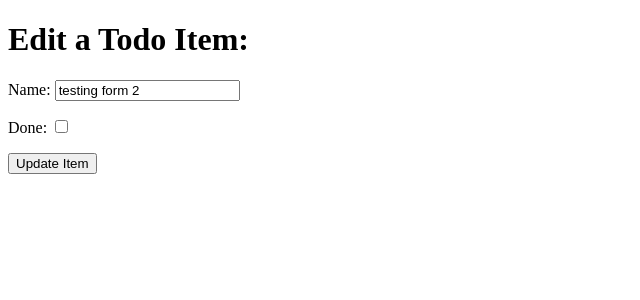
After one commit to BohdanBezushka/hello-django, a Django app: page /edit/3 in a window 1280 px wide. The commit adds this page. Shown: the top 300 px of the page, without its empty margins (0-640 px from the left). Run offline with Django 3.2, Linux system fonts and the light colour scheme; data comes from the database, SQL or seed files in the repository; both versions use the stored data as it was after the commit.

Commit message:
Add editing of items

```diff
--- a/django_todo/urls.py
+++ b/django_todo/urls.py
@@ -15,10 +15,11 @@ Including another URLconf
 """
 from django.contrib import admin
 from django.urls import path
-from todo.views import get_todo_list, add_item
+from todo.views import get_todo_list, add_item, edit_item
 
 urlpatterns = [
     path('admin/', admin.site.urls),
     path('', get_todo_list, name='get_todo_list'),
-    path('add', add_item, name='add')
+    path('add', add_item, name='add'),
+    path('edit/<item_id>', edit_item, name='edit')
 ]
--- /dev/null
+++ b/todo/templates/todo/edit_item.html
@@ -0,0 +1,21 @@
+<!DOCTYPE html>
+<html lang="en">
+<head>
+    <meta charset="UTF-8">
+    <meta http-equiv="X-UA-Compatible" content="IE=edge">
+    <meta name="viewport" content="width=device-width, initial-scale=1.0">
+    <title>Document</title>
+</head>
+<body>
+    <h1>Edit a Todo Item:</h1>
+    <form method="POST">
+        {% csrf_token %}
+        {{form.as_p}}
+        <div>
+            <p>
+                <button type="submit">Update Item</button>
+            </p>
+        </div>
+    </form>
+</body>
+</html>
--- a/todo/templates/todo/todo_list.html
+++ b/todo/templates/todo/todo_list.html
@@ -17,6 +17,9 @@
             {% else %}
             <td>{{ item.name }}</td>
             {% endif %}
+            <td>
+                <a href="/edit/{{item.id}}"><button>Edit</button></a>
+            </td>
         </tr>
         {% empty %}
         <tr>
--- a/todo/views.py
+++ b/todo/views.py
@@ -1,4 +1,4 @@
-from django.shortcuts import render, redirect
+from django.shortcuts import render, redirect, get_object_or_404
 from .models import Item
 from .forms import ItemForm
 # Create your views here.
@@ -22,3 +22,16 @@ def add_item(request):
         'form': form
     }
     return render(request, 'todo/add_item.html', context)
+
+def edit_item(request, item_id):
+    item = get_object_or_404(Item,id=item_id)
+    if request.method == 'POST':
+        form = ItemForm(request.POST, instance=item)
+        if form.is_valid():
+            form.save()
+            return redirect('get_todo_list')
+    form = ItemForm(instance= item)
+    context = {
+        'form': form
+    }
+    return render(request, 'todo/edit_item.html', context)
```
Also changed, not shown: db.sqlite3.
